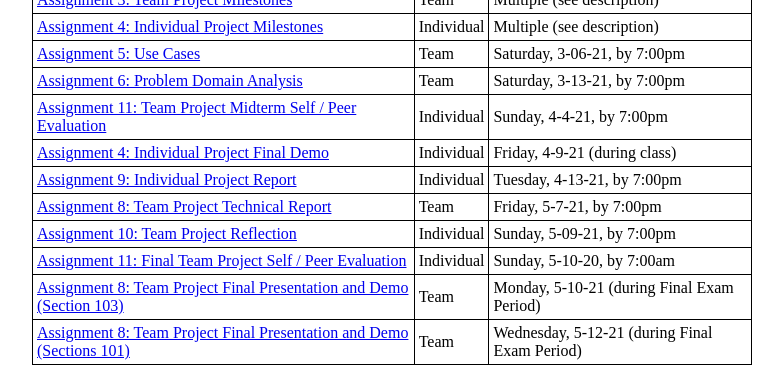
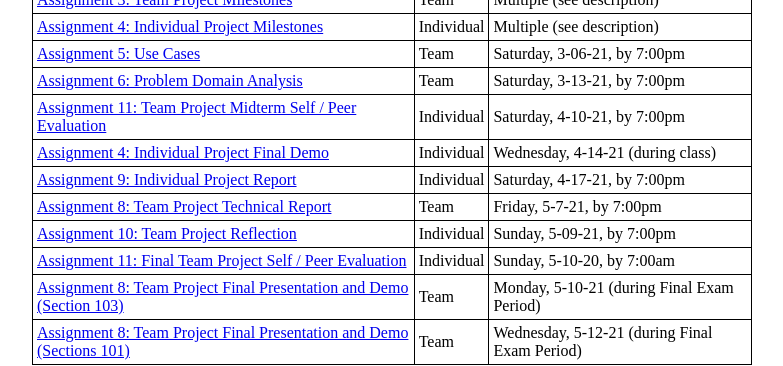
Before and after one commit to ycpcs/cs320-spring2021, a Jekyll site: the page built from assign/index.md, in a window 1280 px wide. Shown: the part 244-610 px from the top of the page, without its empty margins (248-1031 px from the left). Built offline with Jekyll 4.4.1, drawn with Linux system fonts in a browser that asks for light colours.

Commit message:
modified the calendar to reflect the Good Friday Holiday

```diff
--- a/assign/index.md
+++ b/assign/index.md
@@ -15,9 +15,9 @@ Assignment | Type | Due
 [Assignment 4: Individual Project Milestones](assign04.html) | Individual | Multiple (see description)
 [Assignment 5: Use Cases](assign05.html) | Team | Saturday, 3-06-21, by 7:00pm
 [Assignment 6: Problem Domain Analysis](assign06.html) | Team | Saturday, 3-13-21, by 7:00pm
-[Assignment 11: Team Project Midterm Self / Peer Evaluation](assign11.html) | Individual | Sunday, 4-4-21, by 7:00pm
-[Assignment 4: Individual Project Final Demo](assign04.html) | Individual | Friday, 4-9-21 (during class)
-[Assignment 9: Individual Project Report](assign09.html) | Individual | Tuesday, 4-13-21, by 7:00pm
+[Assignment 11: Team Project Midterm Self / Peer Evaluation](assign11.html) | Individual | Saturday, 4-10-21, by 7:00pm
+[Assignment 4: Individual Project Final Demo](assign04.html) | Individual | Wednesday, 4-14-21 (during class)
+[Assignment 9: Individual Project Report](assign09.html) | Individual | Saturday, 4-17-21, by 7:00pm
 [Assignment 8: Team Project Technical Report](assign08.html) | Team | Friday, 5-7-21, by 7:00pm
 [Assignment 10: Team Project Reflection](assign10.html) | Individual | Sunday, 5-09-21, by 7:00pm
 [Assignment 11: Final Team Project Self / Peer Evaluation](assign11.html) | Individual | Sunday, 5-10-20, by 7:00am
```
